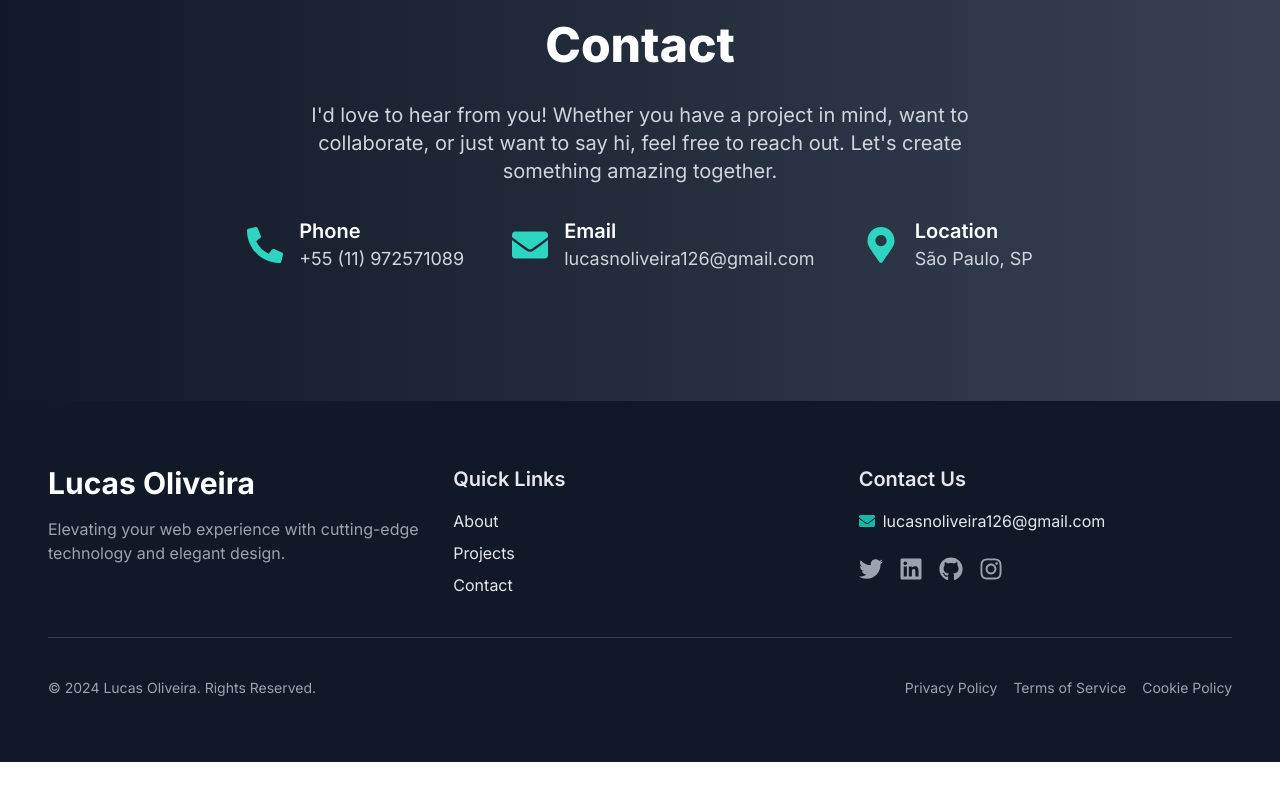
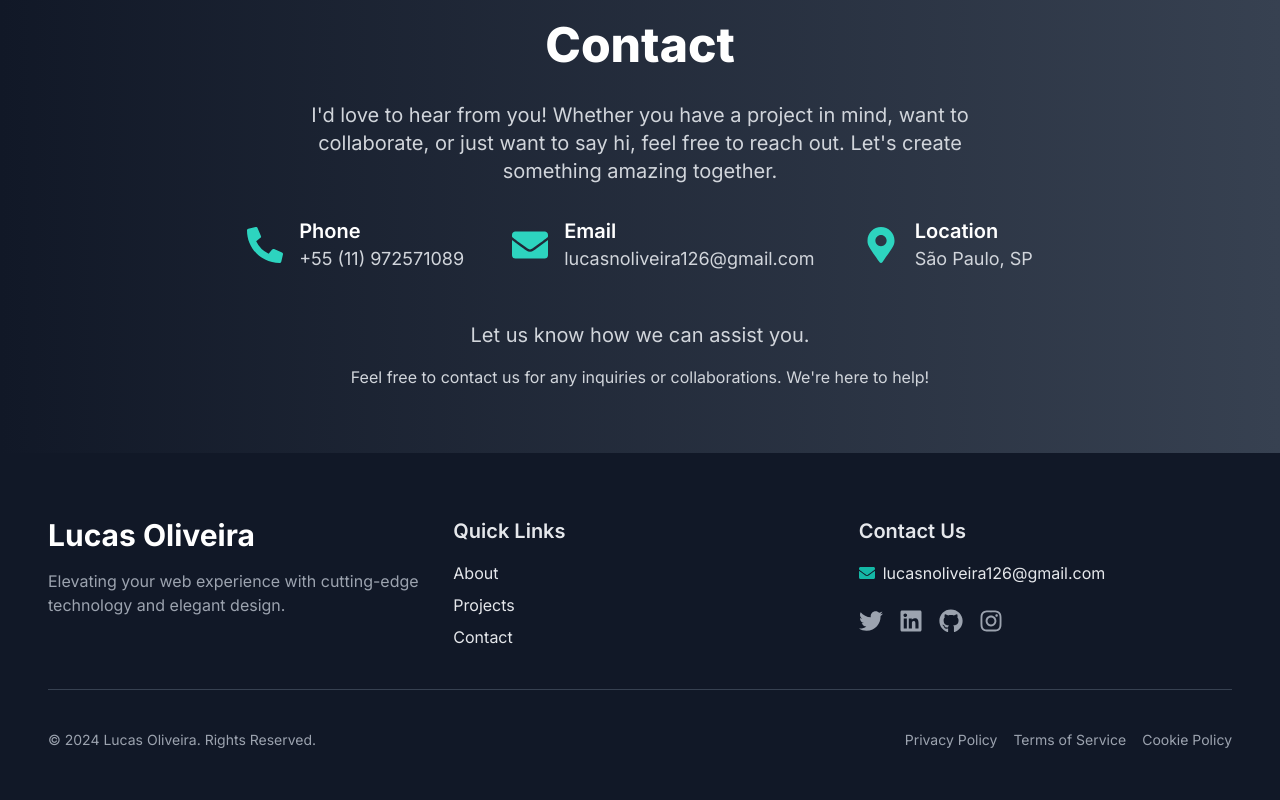
Before and after one commit to LucasNoliveira/portfolio-page, a Next.js app: page / in a window 1280 px wide. Shown: the part 4626-5426 px from the top of the page. Before the commit the page ends 5388 px from the top, so only its background shows below. Built offline with nearby package versions, Linux system fonts and the light colour scheme.

Commit message:
letUsKnow and contactDetails translations variable

```diff
--- a/src/app/langs/en.ts
+++ b/src/app/langs/en.ts
@@ -57,7 +57,7 @@ export const en = {
       company: 'Vitta Group Franchising',
       logo: '/img/company_logos/vitta_logo.jpeg',
       role: 'Full Stack Web Developer',
-        techStack: [ "React", "HTML", "CSS", "JavaScript", "Node", "Python", "Django", "PostgreSQL", "Git", "GitHub"],
+      techStack: ["React", "HTML", "CSS", "JavaScript", "Node", "Python", "Django", "PostgreSQL", "Git", "GitHub"],
       startDate: 'Oct 2023',
       endDate: 'Apr 2024',
       description: `
@@ -152,6 +152,8 @@ export const en = {
   nameLabel: "Name",
   emailLabel: "Email",
   messageLabel: "Message",
+  letUsKnow: "Let us know how we can assist you.",
+  contactDetails: "Feel free to contact us for any inquiries or collaborations. We're here to help!",
   sendMessage: 'Send Message',
   requiredField: "Este campo é obrigatório!",
   invalidEmail: "Este email é inválido!",
```
Lines whose indentation alone changed are shown as unchanged.
